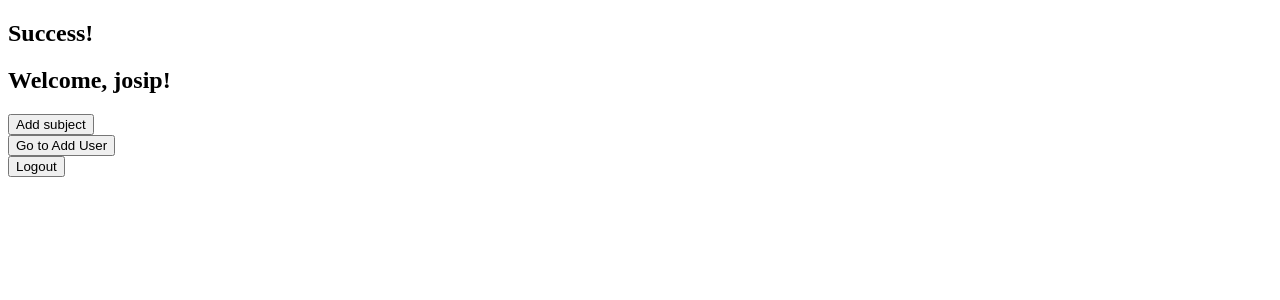
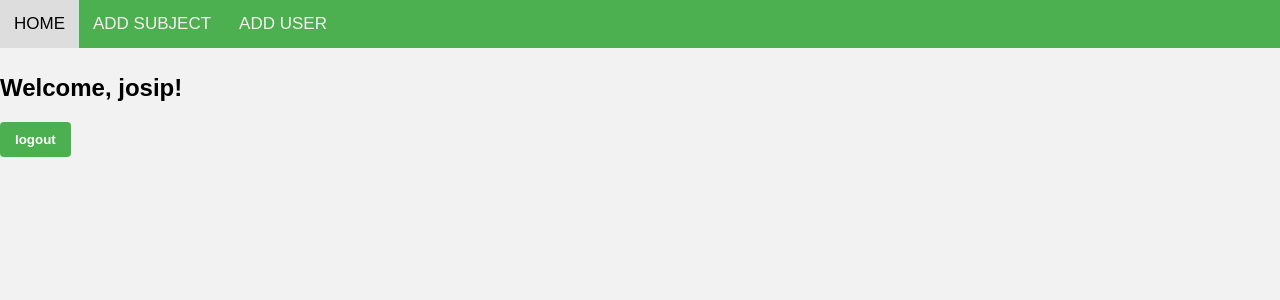
Before and after one commit to Cepa95/StudentEnrollmentApp, a Django app: page /success/ in a window 1280 px wide. Shown: the top 300 px of the page. Run offline with Django 4.2, Linux system fonts and the light colour scheme; a user stored in the database is signed in.

Commit message:
some design

```diff
--- a/EnrollmentApp/templates/success.html
+++ b/EnrollmentApp/templates/success.html
@@ -1,23 +1,25 @@
+{% load static %}
 <!DOCTYPE html>
 <html>
 <head>
-    <title>Success</title>
+    <title>HOME</title>
+    <link rel="stylesheet" type="text/css" href="{% static 'css/style.css' %}">
+
 </head>
 <body>
-    <h2>Success!</h2>
+    <nav>
+        <a href="{% url 'success' %}" class="current">HOME</a>
+        <a href="{% url 'add_subject' %}">ADD SUBJECT</a>
+        <a href="{% url 'add_user' %}">ADD USER</a>
+    </nav>
+    <br>
+    <br>
+    <br>
+
     <h2>Welcome, {{ user.username }}!</h2>
-
-    <form action="{% url 'add_subject' %}" method="get">
-        <button type="submit">Add subject</button>
-    </form>
-
-    <form action="{% url 'add_user' %}" method="get">
-        <button type="submit">Go to Add User</button>
-    </form>
-
     <form action="{% url 'logout' %}" method="post">
         {% csrf_token %}
-        <button type="submit">Logout</button>
+        <input type="submit" value="logout">
     </form>
 </body>
 </html>
--- a/EnrollmentApp/templates/success_student.html
+++ b/EnrollmentApp/templates/success_student.html
@@ -1,7 +1,7 @@
 <!DOCTYPE html>
 <html>
 <head>
-    <title></title>
+    <title>HOME</title>
 </head>
 <body>
     <h2>Success!</h2>
--- a/project/settings.py
+++ b/project/settings.py
@@ -127,6 +127,8 @@ STATIC_URL = '/static/'
 STATICFILES_DIRS = [
     os.path.join(BASE_DIR, 'static'),
 ]
+STATIC_ROOT = os.path.join(BASE_DIR, 'staticfiles')
+
 # Default primary key field type
 # https://docs.djangoproject.com/en/4.2/ref/settings/#default-auto-field
 
--- a/static/css/style.css
+++ b/static/css/style.css
@@ -4,8 +4,9 @@
 body {
     font-family: Arial, sans-serif;
     background-color: #f2f2f2;
-    margin: 0;
-    padding: 20px;
+    margin: 0px;
+    padding: 0px;
+
 }
 
 form {
@@ -38,3 +39,36 @@ input[type="submit"] {
 input[type="submit"]:hover {
     background-color: #45a049;
 }
+
+nav {
+    position: fixed;
+    overflow: hidden;
+    top: 0;
+    width: 100%;
+    display: flex;
+    flex-wrap: wrap;
+    background-color: #4CAF50;
+    color: rgb(245, 239, 238);
+    z-index: 100;
+  }
+
+  nav a {
+    text-align: center;
+    padding: 14px;
+    text-decoration: none;
+    font-size: 17px;
+    overflow: hidden;
+    color: rgb(245, 239, 238);
+  }
+
+  nav a:hover {
+    background-color: #ddd;
+    color: black;
+  }
+
+  nav a:active {
+    background-color: #45a049;
+  }
+
+  .current{background-color: #ddd;
+  color: black}
```
Also changed, not shown: EnrollmentApp/templates/add_subject.html (+14 -2 lines), EnrollmentApp/templates/add_user.html (+9 -1 lines), EnrollmentApp/migrations/0007_alter_predmeti_nositelj.py (added), db.sqlite3.
